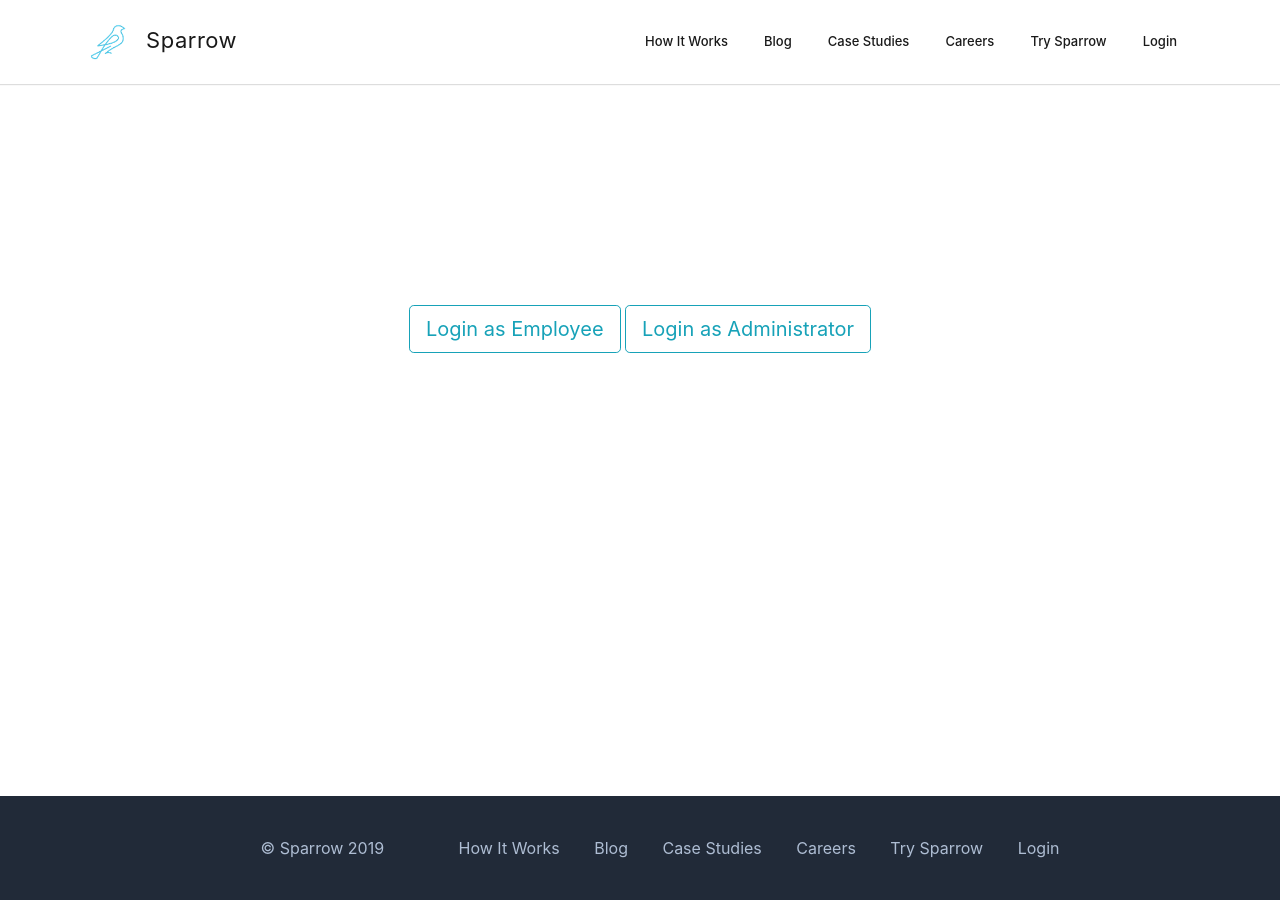
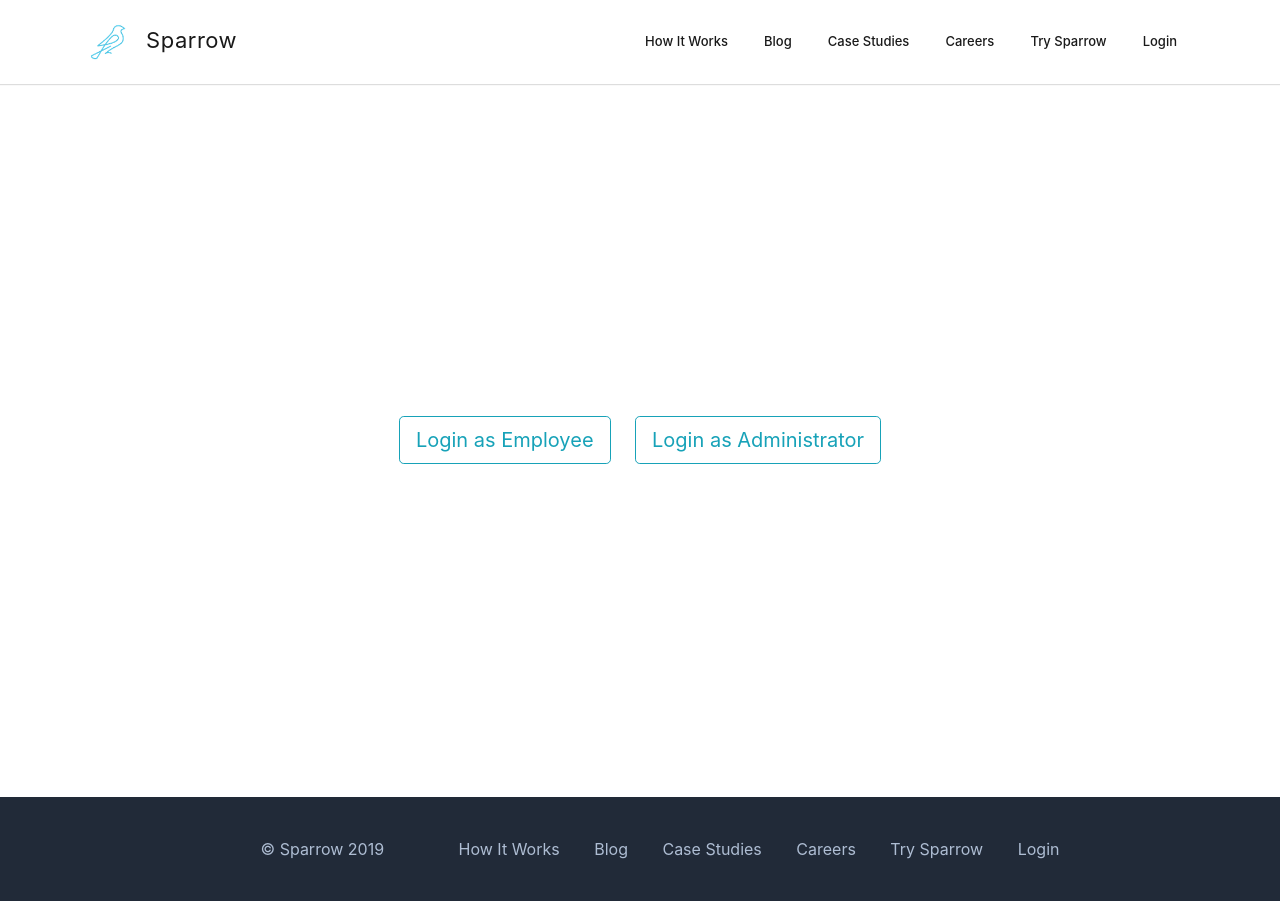
Before and after one commit to trysparrow/sparrow-landing, a Jekyll site: the page built from login.html, in a window 1280 px wide. Built offline with Jekyll 4.4.1, drawn with Linux system fonts in a browser that asks for light colours; nearby versions of some CDN libraries.

Commit message:
Remove flex on body which broke careers, and use different css for login

```diff
--- a/assets/css/sparrow-overrides.css
+++ b/assets/css/sparrow-overrides.css
@@ -3,9 +3,18 @@
   margin: 0;
 }
 
-body {
-  display:flex;
-  flex-direction:column;
+.wrapper--loginpage {
+  height: calc(100vh - 187px);
+  display: flex;
+  justify-content: center;
+  align-items: center;
+}
+
+.wrapper--loginpage div {
+  text-align: center;
+}
+.wrapper--loginpage a {
+  margin: 0.5em;
 }
 
 .footer-light {
--- a/login.html
+++ b/login.html
@@ -5,7 +5,8 @@
 opaque_navbar: true
 ---
 
-<div class="wrapper" style="margin: auto;">
+<div class="wrapper wrapper--loginpage">
+  <div>
     <a
       class="btn btn-lg btn-outline-info"
       href="https://app.trysparrow.com/start">
@@ -17,3 +18,4 @@
       Login as Administrator
     </a>
   </div>
+</div>
```
Lines whose indentation alone changed are shown as unchanged.
